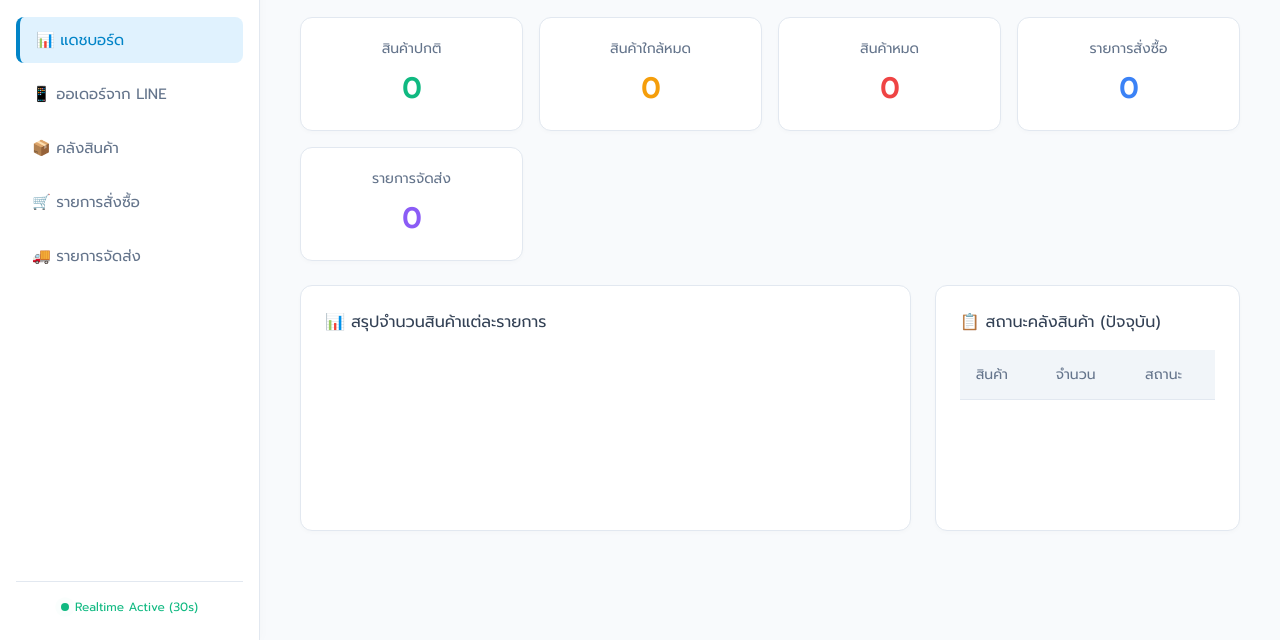
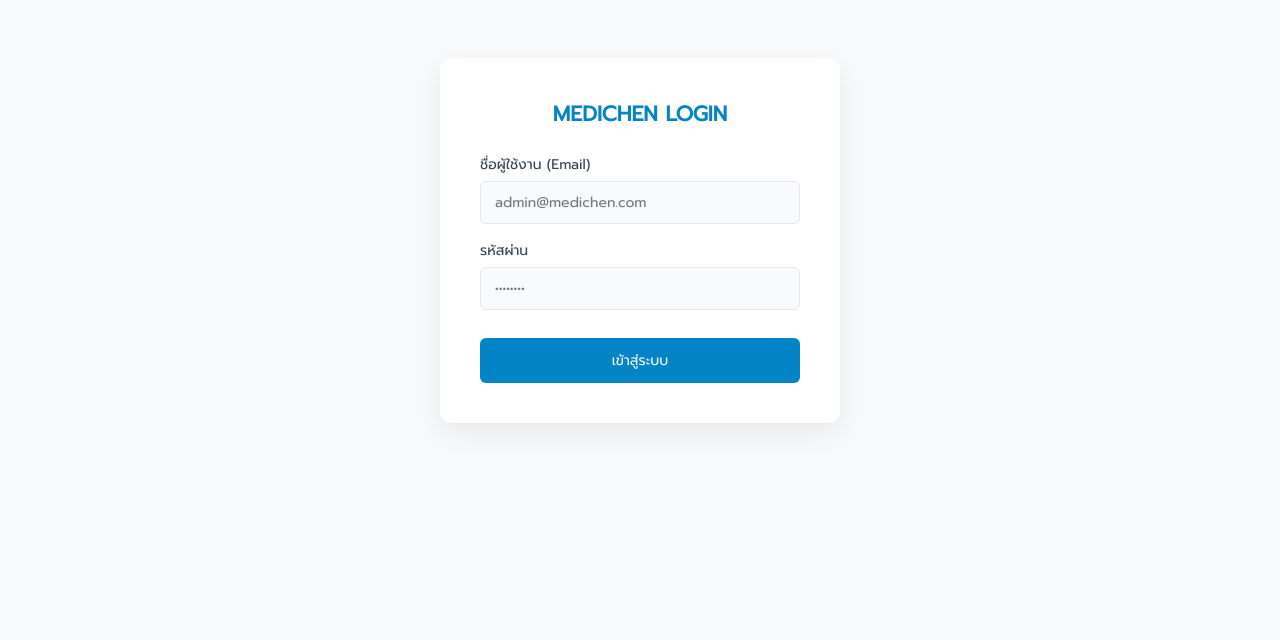
Before and after one commit to xpstudio00-netizen/my-portfolio, a plain HTML site: page index.html in a window 1280 px wide. Shown: the part 160-800 px from the top of the page. Drawn offline with nearby package versions, Linux system fonts and the light colour scheme; no server answers.

Commit message:
index.html

```diff
--- a/index.html
+++ b/index.html
@@ -8,6 +8,23 @@
     <script src="https://cdn.jsdelivr.net/npm/chart.js"></script>
 </head>
 <body>
+    <div id="loginPage" class="login-overlay">
+        <div class="login-box">
+            <h2>MEDICHEN LOGIN</h2>
+            <form id="loginForm">
+                <div class="form-group">
+                    <label>ชื่อผู้ใช้งาน (Email)</label>
+                    <input type="email" id="loginUser" required placeholder="admin@medichen.com">
+                </div>
+                <div class="form-group">
+                    <label>รหัสผ่าน</label>
+                    <input type="password" id="loginPass" required placeholder="••••••••">
+                </div>
+                <button type="submit" class="btn btn-primary">เข้าสู่ระบบ</button>
+            </form>
+        </div>
+    </div>
+
     <div class="app-container">
         <button id="mobile-menu-btn" class="menu-btn">☰ เมนู MEDICHEN</button>
 
```
